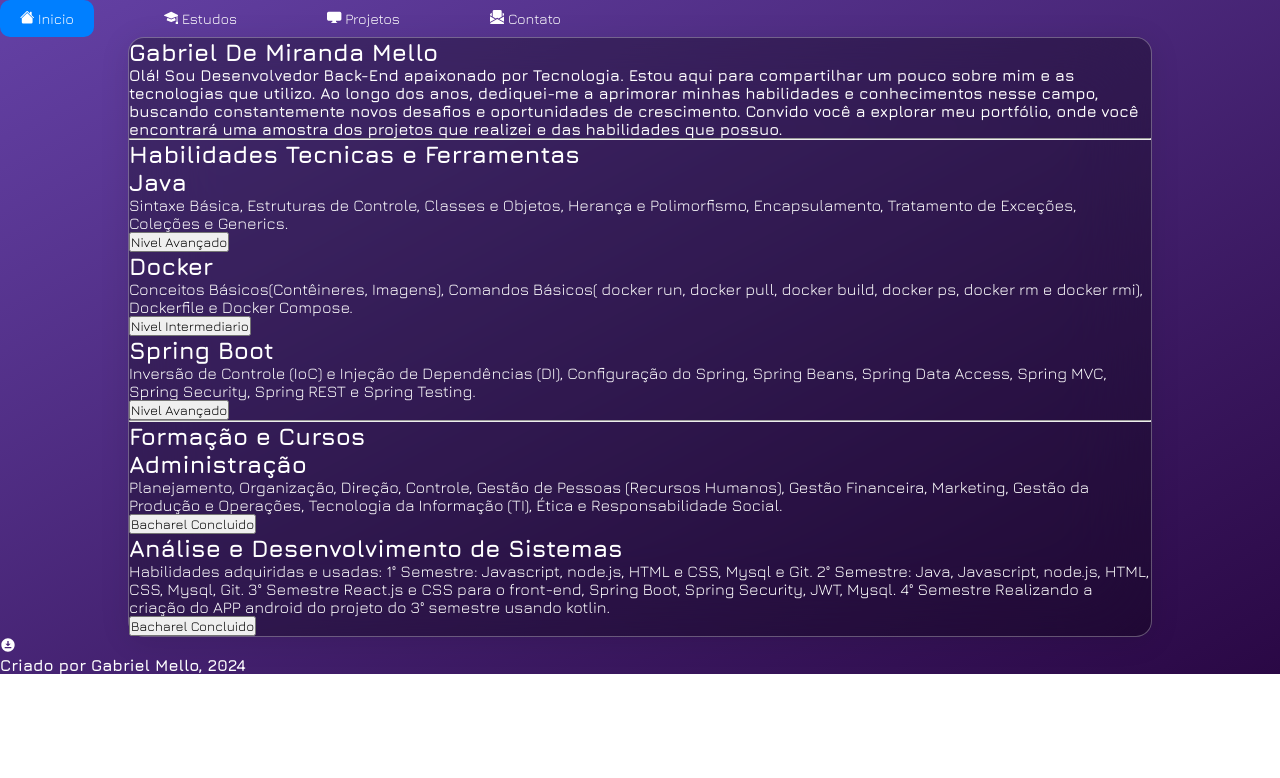
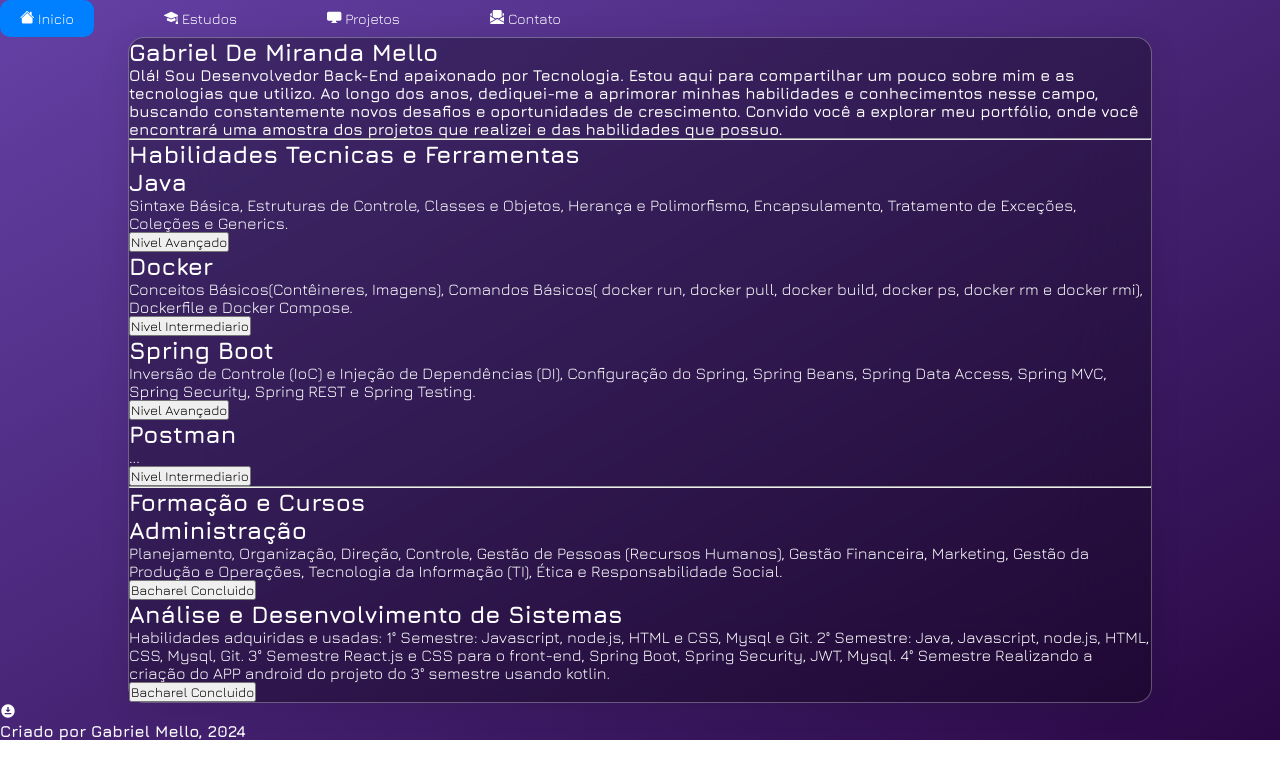
Before and after one commit to GabrielDeMirandaMello/my-portifolio, a React (Create React App) app: page / in a window 1280 px wide. Shown: the top 778 px of the page. Built offline with nearby package versions, Linux system fonts and the light colour scheme.

Commit message:
wip added college information

```diff
--- a/src/pages/Home/home.jsx
+++ b/src/pages/Home/home.jsx
@@ -79,6 +79,26 @@ function Home() {
                                 </div>
                             </div>
                         </div>
+                        <div className='flex flex-wrap w-auto'>
+                            <div
+                                className="bg-gradient-to-r m-5 from-blue-400 to-indigo-500 rounded-lg overflow-hidden shadow-xl max-w-xs"
+                            >
+                                <div className="p-4">
+                                    <h2 className="text-lg font-semibold mb-2 text-white">Postman</h2>
+                                    <p className="text-sm mb-4 text-white">
+                                        ...
+                                    </p>
+                                    <div className="flex justify-end space-x-4">
+                                        <button
+                                            className="duration-300 bg-black/0 hover:bg-black/25 text-white font-bold py-2 px-4 rounded cursor-default"
+                                        >
+                                            Nivel Intermediario
+                                        </button>
+                                    </div>
+                                </div>
+                            </div>
+                        </div>
+
                     </div>
                     <hr className='w-3/4  mt-5 mb-5' />
                     <h1 className='text-3xl pb-3 mx-5 text-blue-500 font-black'>Formação e Cursos</h1>
```
